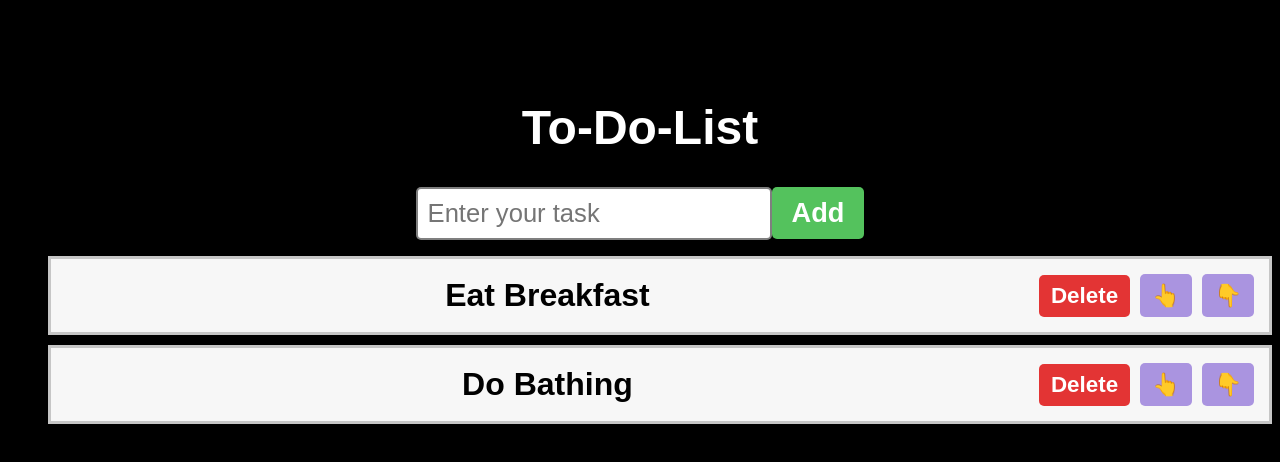
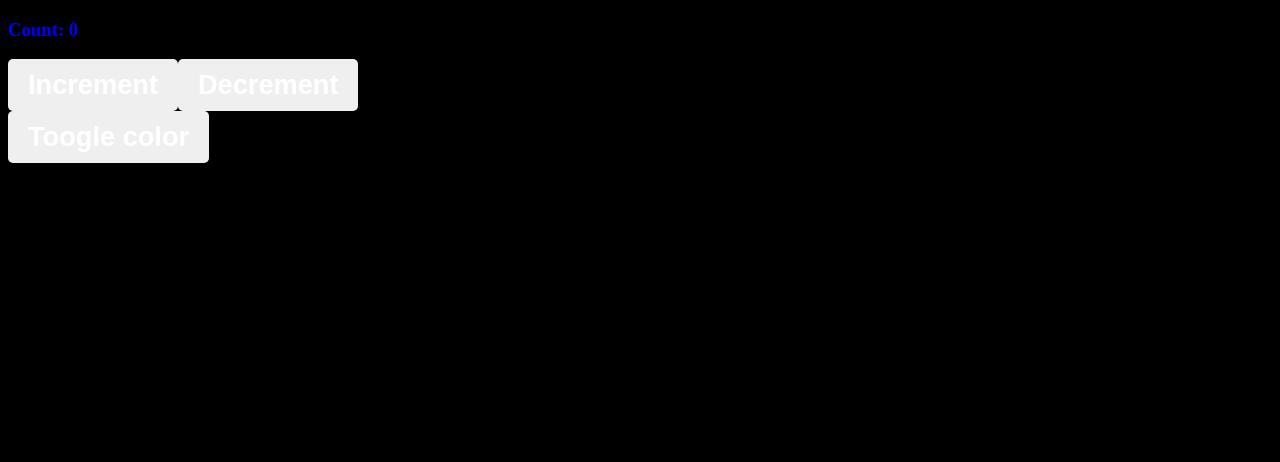
Before and after one commit to DhoniPraneeth/React, a React (Vite) app: page / in a window 1280 px wide. Shown: the top 462 px of the page. Built offline with nearby package versions, Linux system fonts and the light colour scheme.

Commit message:
learned abt useEffect react hook

```diff
--- a/src/App.jsx
+++ b/src/App.jsx
@@ -1,7 +1,7 @@
-import ToDoList from "./ToDoList.jsx";
+import MyComponent from "./MyComponent.jsx";
 function App() {
    return (
-      <ToDoList></ToDoList>
+      <MyComponent></MyComponent>
    );
 }
 export default App
--- a/src/MyComponent.jsx
+++ b/src/MyComponent.jsx
@@ -1,35 +1,42 @@
-import React,{ useState } from "react";
+/*
+useEffect()=React Hook that tells React to do some code when:
+            =>This Component Re-renders
+            => This Component mounts(adding content into the DOM)
+            =>When the state of a value changes
+    Syntax:useEffect(function,[dependencies])
+    1.usEffect(()=>{})          =>Runs after every re-render
+    2.useEffect(()=>{},())      =>Runs only on mount
+    3.useEffect(()=>{},[value]) =>Runs on mount+when value changes
 
+    USES:
+    #1. Event Listners
+    #2. DOM Manipulation
+    #3. Subscriptions (real-time updates)
+    #4. Fetching Data from an API
+    #5. Clean up when a Component unmount(Removing content from DOM)
+        Syntax:useEffect(()=>{
+            return()=>{
+                //Some Clean up code
+                }
+            });
+*/
+import React,{useState,useEffect} from 'react';
 function MyComponent(){
-    const [cars,setCars]=useState([]);
-    const [year,setYear]=useState(new Date().getFullYear());
-    const [make,setMake]=useState("");
-    const [model,setModel]=useState("");
-    const handleYearChange=(e)=>setYear(e.target.value);
-    const handleMakeChange=(e)=>setMake(e.target.value);
-    const handleModelChange=(e)=>setModel(e.target.value);
-    function addCar(){
-        setCars(c=>[...c,{year: year,make: make,model: model}]);
-        setYear(new Date().getFullYear());
-        setMake("");
-        setModel("");
-    }
-    function removeCar(index){
-        setCars(c=>c.filter((_,i)=>i!=index));
-    }
-    return (<div>
-        <h3>Cars List:</h3>
-        <ul>
-            {cars.map((car,index)=><li key={index} onClick={()=>removeCar(index)}>
-                {car.year} {car.make} {car.model}
-            </li>)}
-        </ul>
-        <input type="number" value={year} onChange={handleYearChange}></input><br></br>
-        <input type="text" value={make} onChange={handleMakeChange}
-                    placeholder="Enter make of the car"></input><br></br>
-        <input type="text" value={model} onChange={handleModelChange}
-                    placeholder="Enter model of the car"></input><br></br>
-        <button onClick={addCar}>Add Car</button>
-    </div>);
+    const [count,setCount]=useState(0);
+    const [color,setColor]=useState("blue");
+    const increment=()=>setCount(c=>c+1);
+    const decrement=()=>setCount(c=>c-1);
+    const toggle=()=>setColor(c=>c=="blue"?"yellow":"blue");
+    useEffect(()=>{
+        console.log("Hello Guys");
+        document.title=`${count} : ${color  } `;
+    },[color,count]);
+    return(<>
+        <h3 style={{color}}>Count: {count}</h3>
+        <button onClick={increment}>Increment</button>
+        <button onClick={decrement}>Decrement</button>
+        <br></br>
+        <button onClick={toggle}>Toogle color</button>
+    </>)
 }
 export default MyComponent;
```
